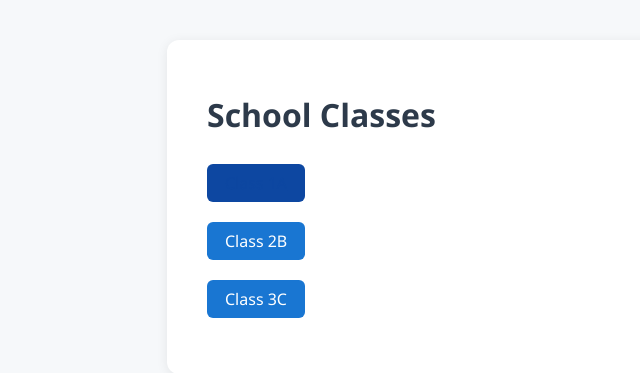
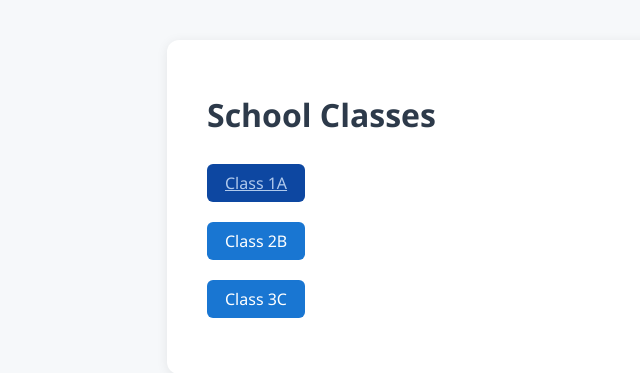
Before and after one commit to SpsKnSK/api, a Flask app: page / in a window 1280 px wide, with the pointer over the restyled element. Shown: the top 373 px of the page, without its empty margins (33-673 px from the left). Run offline with Flask 3, Linux system fonts and the light colour scheme.

Commit message:
make the hover more readable

```diff
--- a/Extra/WebWithFlask/static/style.css
+++ b/Extra/WebWithFlask/static/style.css
@@ -22,7 +22,7 @@ a {
     transition: color 0.2s;
 }
 a:hover {
-    color: #0d47a1;
+    color: #b0c9ec;
     text-decoration: underline;
 }
 table {
```
